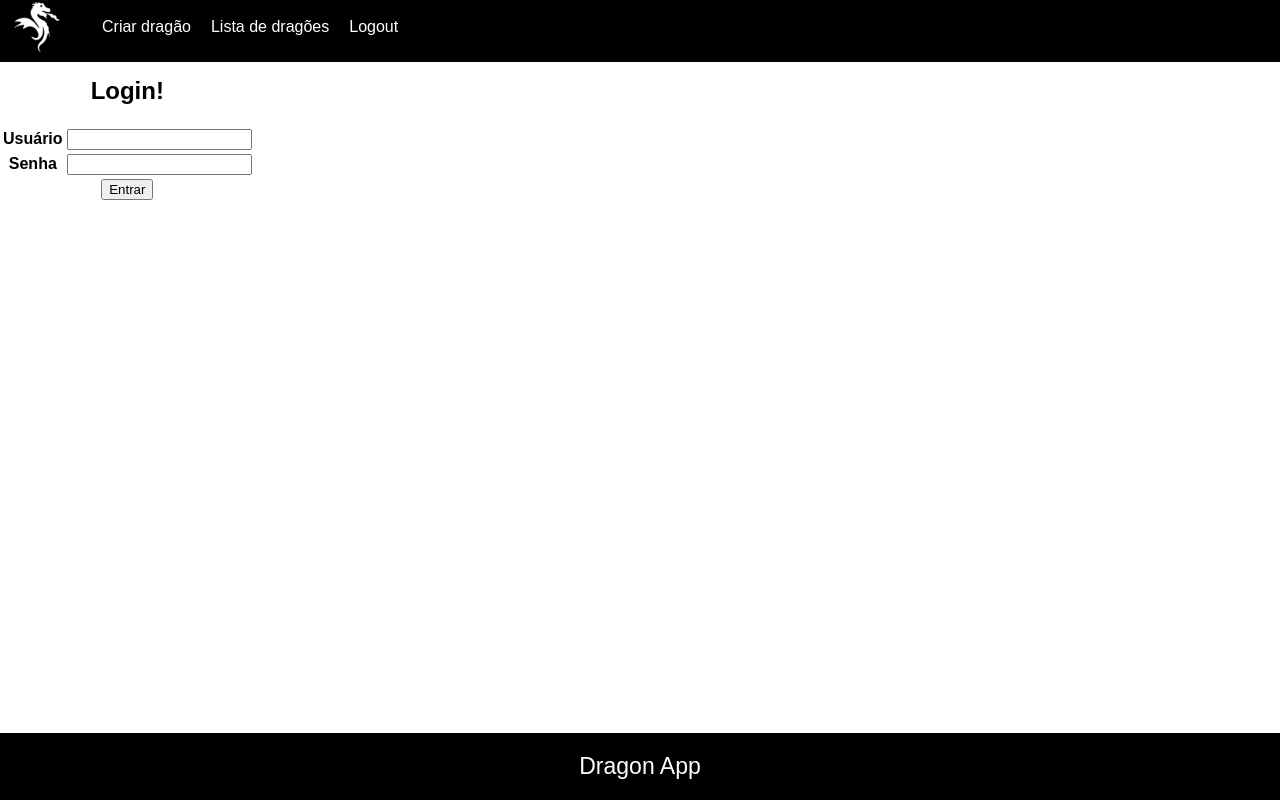
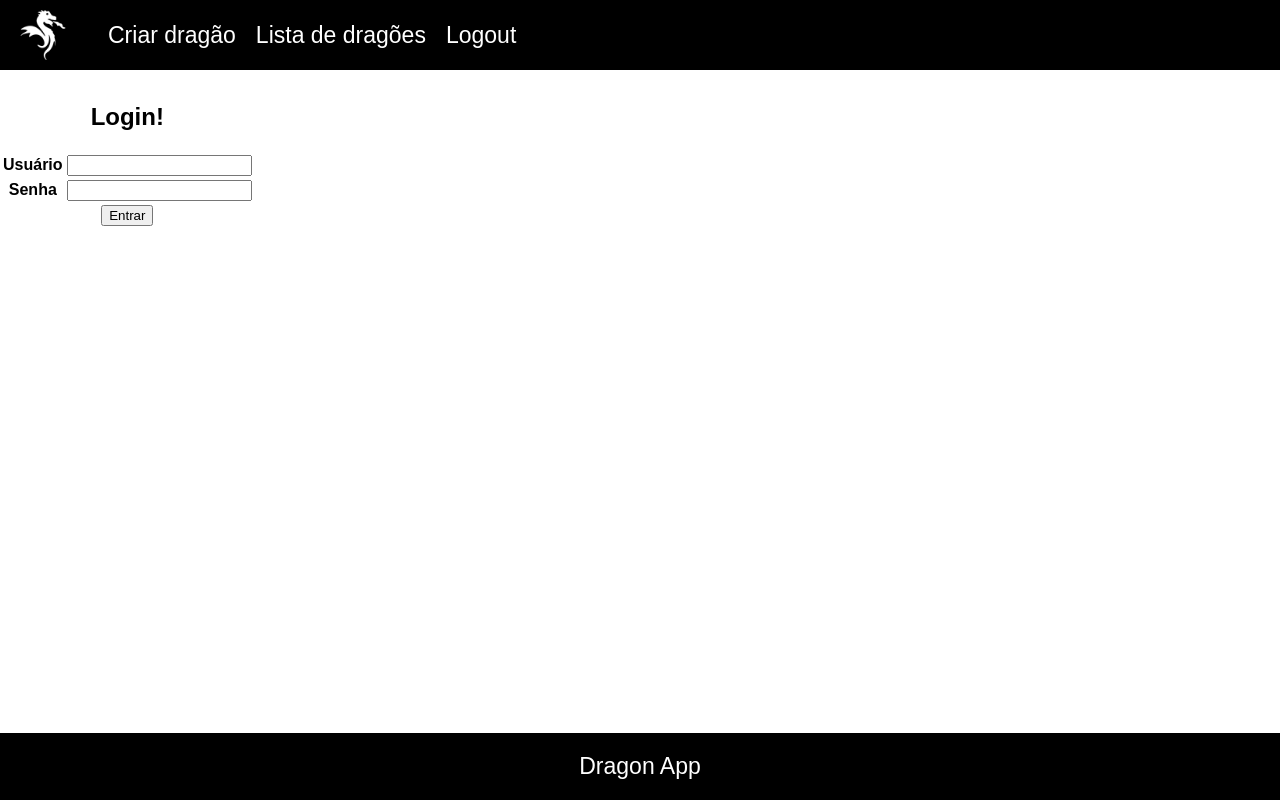
Before and after one commit to mjoliveira/Exercicio-React, a React (Create React App) app: page /login in a window 1280 px wide. Built offline with nearby package versions, Linux system fonts and the light colour scheme.

Commit message:
Refatora layout do header

```diff
--- a/src/_assets/css/header.scss
+++ b/src/_assets/css/header.scss
@@ -3,10 +3,11 @@
 
 .header{
   background-color: $secondary-color;
-  padding: 10px;
-  width:100%;
+  padding: 10px 8px;
+  left: 0px;
+  right: 0px;
   height:100%;
-  margin: -8px;
+  margin-bottom: 10px;
   display: flex;
 }
 
@@ -15,11 +16,8 @@
   text-decoration: none;
   color: $primary-color;
   padding: 0px 10px;
-  align-items: center;
-  display: flex;
-  flex-direction: column;
-  justify-content: center;
   align-self: center;
+  font-size: 23px;
 
   &:hover{
     color: lighten($third-color, 30%);
```
